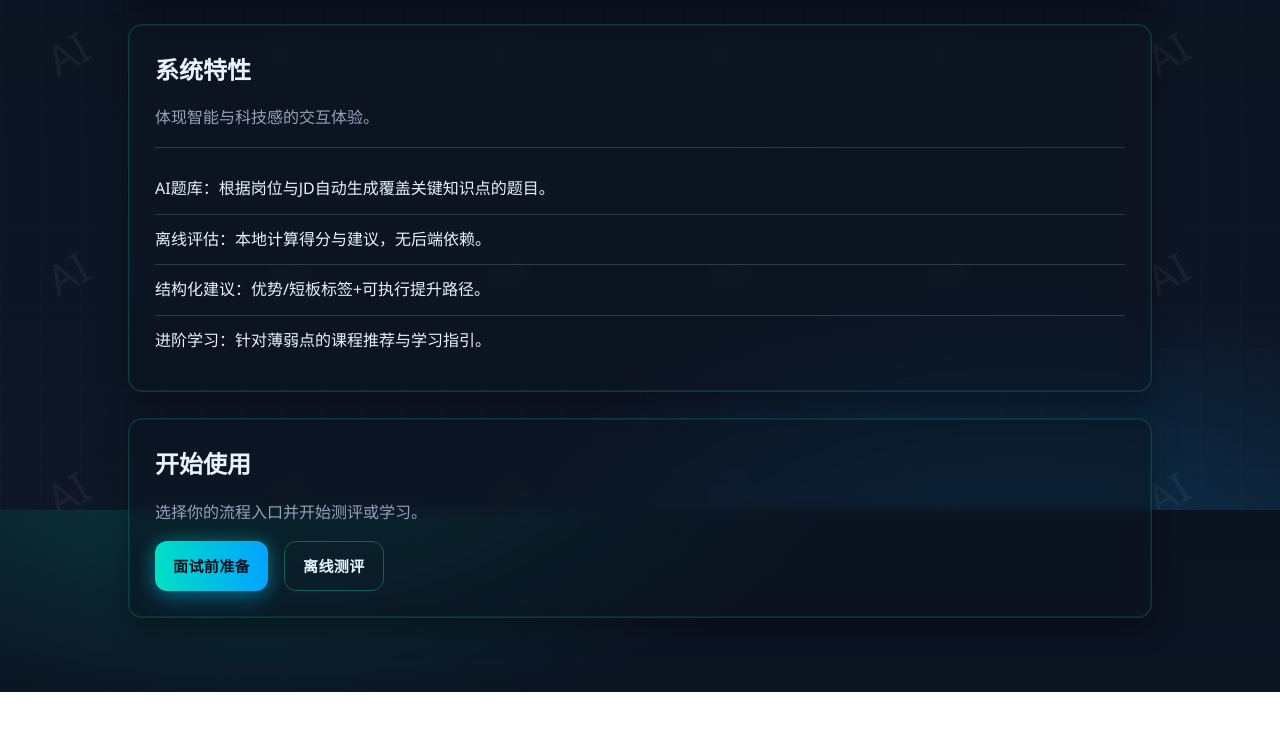
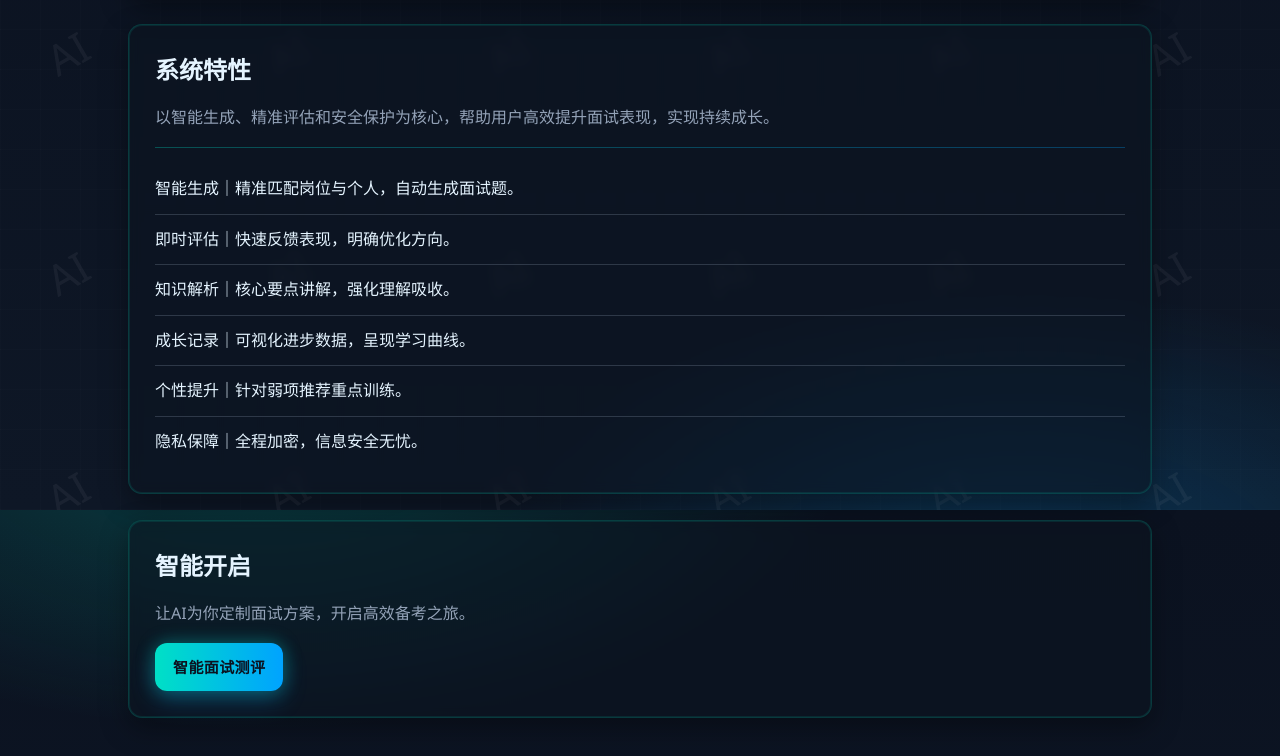
Before and after one commit to a909/studyPlan, a plain HTML site: page index.html in a window 1280 px wide. Shown: the part 290-1046 px from the top of the page. Before the commit the page ends 982 px from the top, so only its background shows below. Drawn offline with Linux system fonts and the light colour scheme.

Commit message:
首页文案优化

```diff
--- a/index.html
+++ b/index.html
@@ -3,7 +3,7 @@
 <head>
   <meta charset="UTF-8" />
   <meta name="viewport" content="width=device-width, initial-scale=1.0" />
-  <title>面试助手 - 首页</title>
+  <title>智面未来</title>
   <link rel="stylesheet" href="assets/styles.css" />
   <meta name="referrer" content="strict-origin-when-cross-origin">
   <script>
@@ -32,22 +32,23 @@
 
     <div class="card">
       <h2>系统特性</h2>
-      <p class="muted">体现智能与科技感的交互体验。</p>
+      <p class="muted">以智能生成、精准评估和安全保护为核心，帮助用户高效提升面试表现，实现持续成长。</p>
       <hr class="sep" />
       <ul class="list-clean">
-        <li>AI题库：根据岗位与JD自动生成覆盖关键知识点的题目。</li>
-        <li>离线评估：本地计算得分与建议，无后端依赖。</li>
-        <li>结构化建议：优势/短板标签+可执行提升路径。</li>
-        <li>进阶学习：针对薄弱点的课程推荐与学习指引。</li>
+        <li>智能生成｜精准匹配岗位与个人，自动生成面试题。</li>
+        <li>即时评估｜快速反馈表现，明确优化方向。</li>
+        <li>知识解析｜核心要点讲解，强化理解吸收。</li>
+        <li>成长记录｜可视化进步数据，呈现学习曲线。</li>
+        <li>个性提升｜针对弱项推荐重点训练。</li>
+        <li>隐私保障｜全程加密，信息安全无忧。</li>
       </ul>
     </div>
 
     <div class="card">
-      <h2>开始使用</h2>
-      <p class="muted">选择你的流程入口并开始测评或学习。</p>
+      <h2>智能开启</h2>
+      <p class="muted">让AI为你定制面试方案，开启高效备考之旅。</p>
       <div class="actions" style="margin-top:8px;">
-        <a class="btn" href="prepare.html">面试前准备</a>
-        <a class="btn-ghost btn" href="survey_offline.html">离线测评</a>
+        <a class="btn" href="prepare.html">智能面试测评</a>
       </div>
     </div>
   </div>
```
